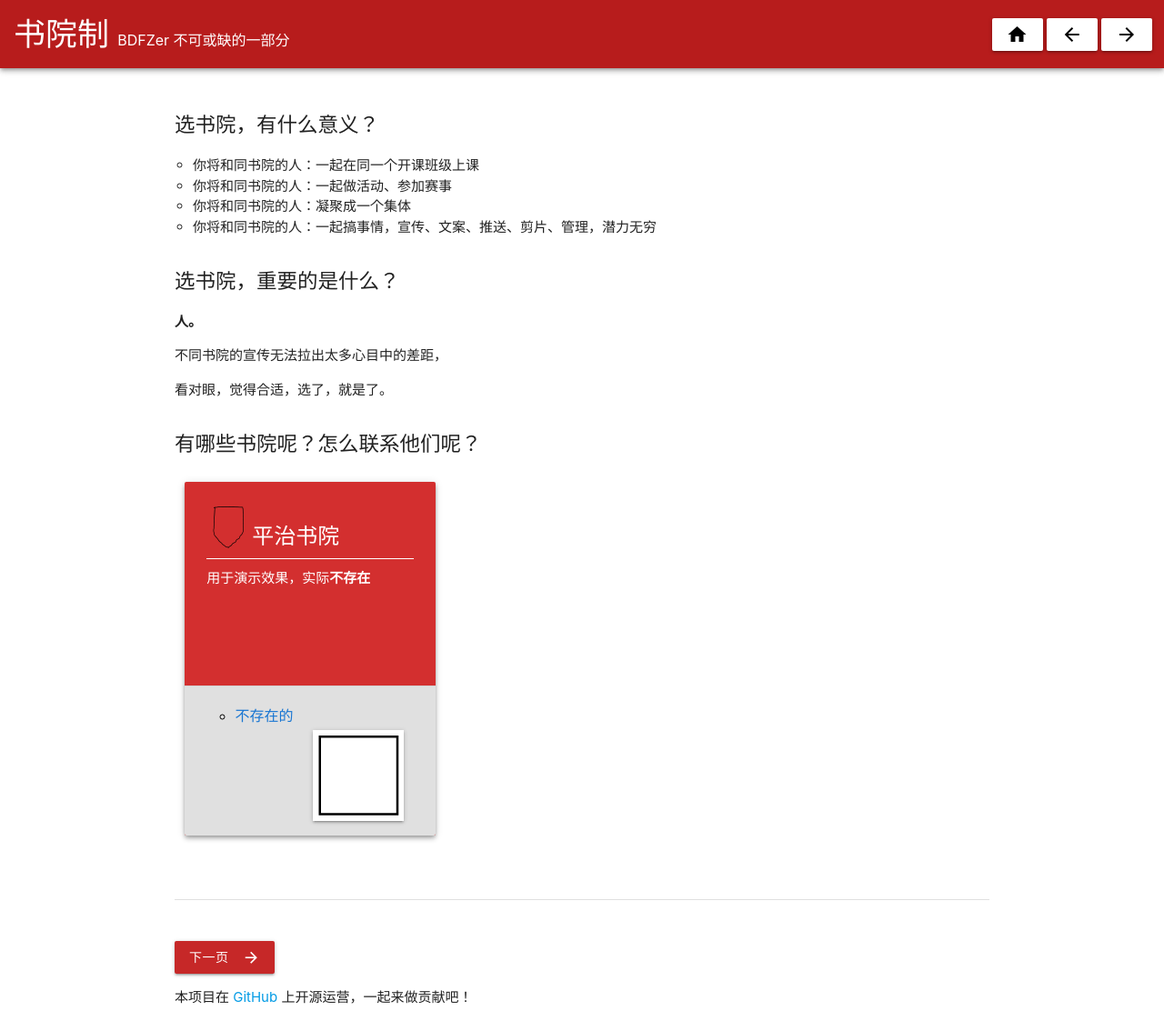
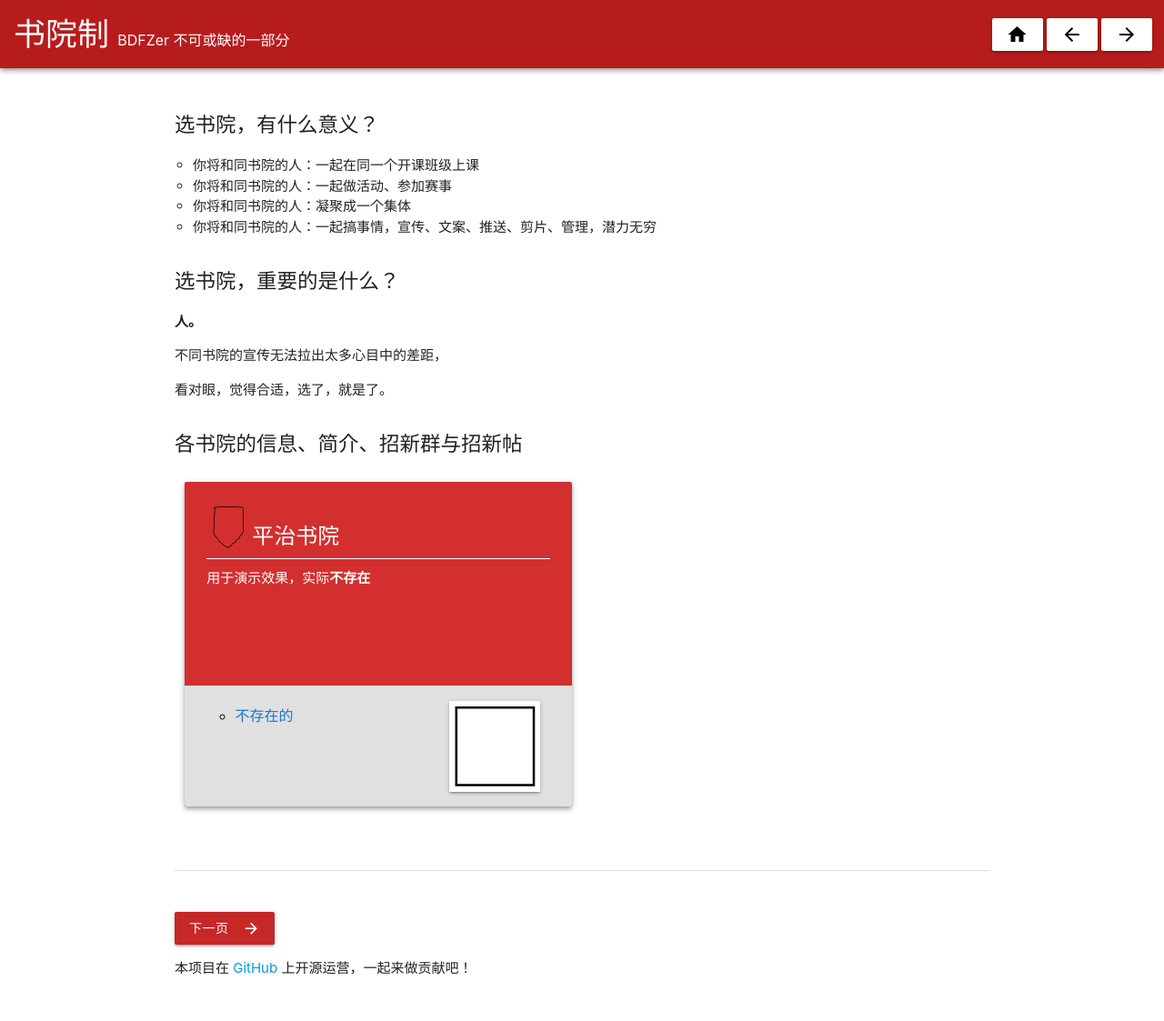
Before and after one commit to pkuschool/intro, a Jekyll site: the page built from 05-Houses.md, in a window 1280 px wide. Shown: the whole page at 91% size. Built offline with Jekyll 4.4.1, drawn with Linux system fonts in a browser that asks for light colours; nearby versions of some CDN libraries; our own code applies the rules of GitHub Pages for plain Markdown files; after the commit the page ends 1091 px from its top, so only the background shows below that.

Commit message:
取消 3 layout

```diff
--- a/05-Houses.md
+++ b/05-Houses.md
@@ -25,7 +25,7 @@ author:
 
 看对眼，觉得合适，选了，就是了。
 
-## 有哪些书院呢？怎么联系他们呢？
+## 各书院的信息、简介、招新群与招新帖
 
 <!-- 这里会写一个简单的卡片系统-->
 
--- a/_includes/housecardpanelModel.html
+++ b/_includes/housecardpanelModel.html
@@ -7,7 +7,7 @@
     </script>
 
     <div id="houses">
-        <div class="col s12 m6 l4" v-for="(item,index) in house">
+        <div class="col s12 m6" v-for="(item,index) in house">
             <div class="card z-depth-2" v-bind:class="item.colorClass">
                 <div class="card-content white-text">
                     <img v-bind:src="item.logo" v-bind:alt="item.name" style="height: 50px" class="left">
```
